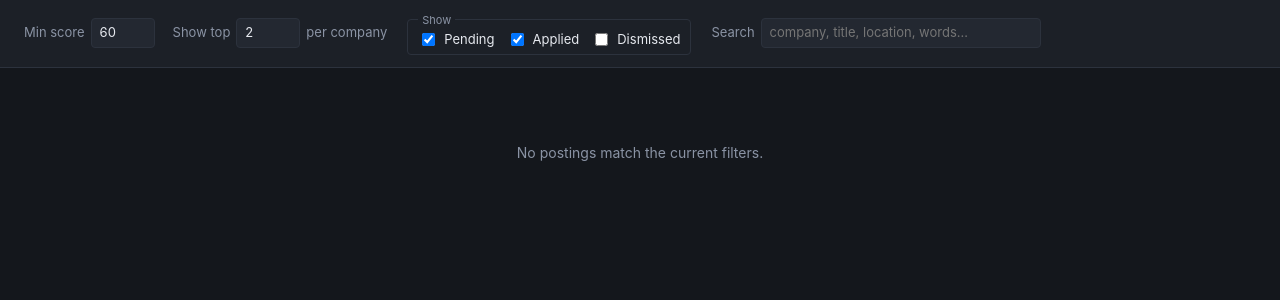
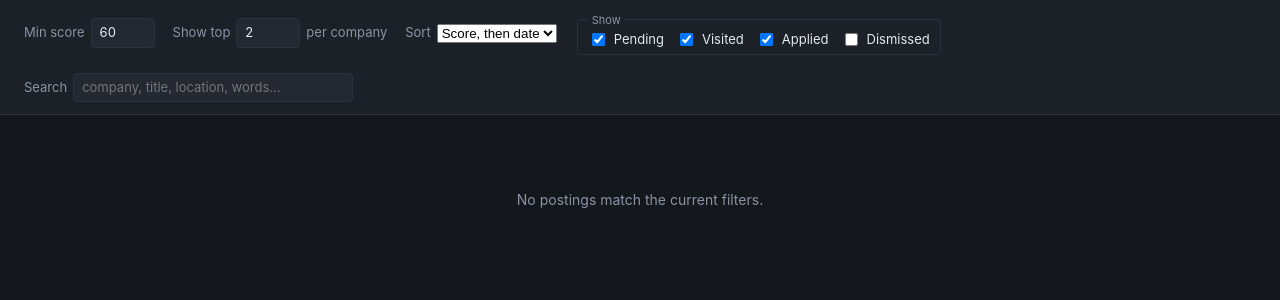
Before and after one commit to Hugh-ONeill/job-scan, a Flask app: page / in a window 1280 px wide. Shown: the part 62-362 px from the top of the page. Run offline with Flask 3, Linux system fonts and the light colour scheme; data that the repository does not hold is empty.

Commit message:
Add a visited status and a score/date sort toggle to the dashboard

```diff
--- a/src/job_scan/static/app.js
+++ b/src/job_scan/static/app.js
@@ -5,6 +5,7 @@ const groupsEl = $("#groups");
 const statsEl = $("#stats");
 const minScoreEl = $("#min-score");
 const topPerCompanyEl = $("#top-per-company");
+const sortModeEl = $("#sort-mode");
 const qEl = $("#q");
 const statusChecks = $$(".status-filter input[type=checkbox]");
 
@@ -142,7 +143,10 @@ function renderPosting(p) {
 
   const apply = $(".apply", root);
   apply.href = p.url;
-  apply.addEventListener("click", () => setStatus(p.fingerprint, "applied"));
+  // Opening the posting marks it "visited", not "applied" — you explicitly
+  // promote to "applied" with the Mark applied button once you actually submit.
+  apply.addEventListener("click", () => setStatus(p.fingerprint, "visited"));
+  $(".mark-applied", root).addEventListener("click", () => setStatus(p.fingerprint, "applied"));
   $(".dismiss", root).addEventListener("click", () => setStatus(p.fingerprint, "dismissed"));
   $(".reset", root).addEventListener("click", () => setStatus(p.fingerprint, "pending"));
 
@@ -240,6 +244,7 @@ async function loadStats() {
 let postings = [];
 let openFps = new Set();
 let expandedGroups = new Set();
+let sortMode = "score";  // "score" = score then date · "date" = date then score
 
 async function load() {
   const params = new URLSearchParams();
@@ -252,19 +257,31 @@ async function load() {
   loadStats();
 }
 
+// Comparator for the active sort mode. "score" leads with score and breaks
+// ties by freshness; "date" leads with freshness and breaks ties by score.
+// Score no longer bakes in age, so the date mode is the way to surface the
+// newest roles within the cluster of equal-fit scores.
+function postingCmp(a, b) {
+  if (sortMode === "date") {
+    return (freshOf(a) - freshOf(b)) || (b.score - a.score);
+  }
+  return (b.score - a.score) || (freshOf(a) - freshOf(b));
+}
+
 function groupByCompany(ps) {
   const groups = new Map();
   for (const p of ps) {
     if (!groups.has(p.company)) groups.set(p.company, []);
     groups.get(p.company).push(p);
   }
-  // Sort each group by score desc, then sort groups by best score desc
+  // Sort within each group, then order groups by the same rule applied to each
+  // group's lead (top) posting — so the active sort governs both levels.
   const arr = [];
   for (const [company, items] of groups) {
-    items.sort((a, b) => (b.score - a.score) || (freshOf(a) - freshOf(b)));
-    arr.push({ company, items, best: items[0].score });
+    items.sort(postingCmp);
+    arr.push({ company, items, lead: items[0] });
   }
-  arr.sort((a, b) => b.best - a.best);
+  arr.sort((a, b) => postingCmp(a.lead, b.lead));
   return arr;
 }
 
@@ -283,6 +300,7 @@ function renderGroups() {
 
 minScoreEl.addEventListener("change", load);
 topPerCompanyEl.addEventListener("change", renderGroups);
+sortModeEl.addEventListener("change", () => { sortMode = sortModeEl.value; renderGroups(); });
 qEl.addEventListener("input", debounce(load, 200));
 statusChecks.forEach(c => c.addEventListener("change", load));
 
--- a/src/job_scan/static/style.css
+++ b/src/job_scan/static/style.css
@@ -205,6 +205,7 @@ main { padding: 20px 24px 60px; }
   border: 1px solid var(--border);
   color: var(--muted);
 }
+.status-tag.visited   { color: var(--accent); border-color: var(--accent); }
 .status-tag.applied   { color: var(--good);  border-color: var(--good); }
 .status-tag.dismissed { color: var(--bad);   border-color: var(--bad); }
 
--- a/src/job_scan/templates/dashboard.html
+++ b/src/job_scan/templates/dashboard.html
@@ -22,9 +22,17 @@
     <input type="number" id="top-per-company" value="2" min="1" max="20" step="1">
     per company
   </label>
+  <label>
+    Sort
+    <select id="sort-mode">
+      <option value="score">Score, then date</option>
+      <option value="date">Date, then score</option>
+    </select>
+  </label>
   <fieldset class="status-filter">
     <legend>Show</legend>
     <label><input type="checkbox" value="pending"   checked> Pending</label>
+    <label><input type="checkbox" value="visited"   checked> Visited</label>
     <label><input type="checkbox" value="applied"   checked> Applied</label>
     <label><input type="checkbox" value="dismissed">         Dismissed</label>
   </fieldset>
@@ -75,6 +83,7 @@
       </details>
       <div class="actions">
         <a class="btn primary apply" target="_blank" rel="noopener">Apply →</a>
+        <button class="btn mark-applied" type="button">Mark applied</button>
         <button class="btn dismiss" type="button">Dismiss</button>
         <button class="btn reset" type="button">Reset to pending</button>
       </div>
--- a/src/job_scan/web.py
+++ b/src/job_scan/web.py
@@ -13,7 +13,7 @@ from .store import DB_PATH, MIGRATIONS, POST_MIGRATION_INDEXES, SCHEMA, dedupe_k
 TEMPLATES_DIR = Path(__file__).resolve().parent / "templates"
 STATIC_DIR = Path(__file__).resolve().parent / "static"
 
-VALID_STATUSES = {"pending", "applied", "dismissed"}
+VALID_STATUSES = {"pending", "visited", "applied", "dismissed"}
 
 
 def _connect() -> sqlite3.Connection:
@@ -91,7 +91,7 @@ def create_app() -> Flask:
     @app.get("/api/postings")
     def list_postings():
         min_score = int(request.args.get("min_score", 0))
-        statuses = request.args.getlist("status") or ["pending", "applied"]
+        statuses = request.args.getlist("status") or ["pending", "visited", "applied"]
         q = request.args.get("q", "").strip().lower()
 
         if not DB_PATH.exists():
```
